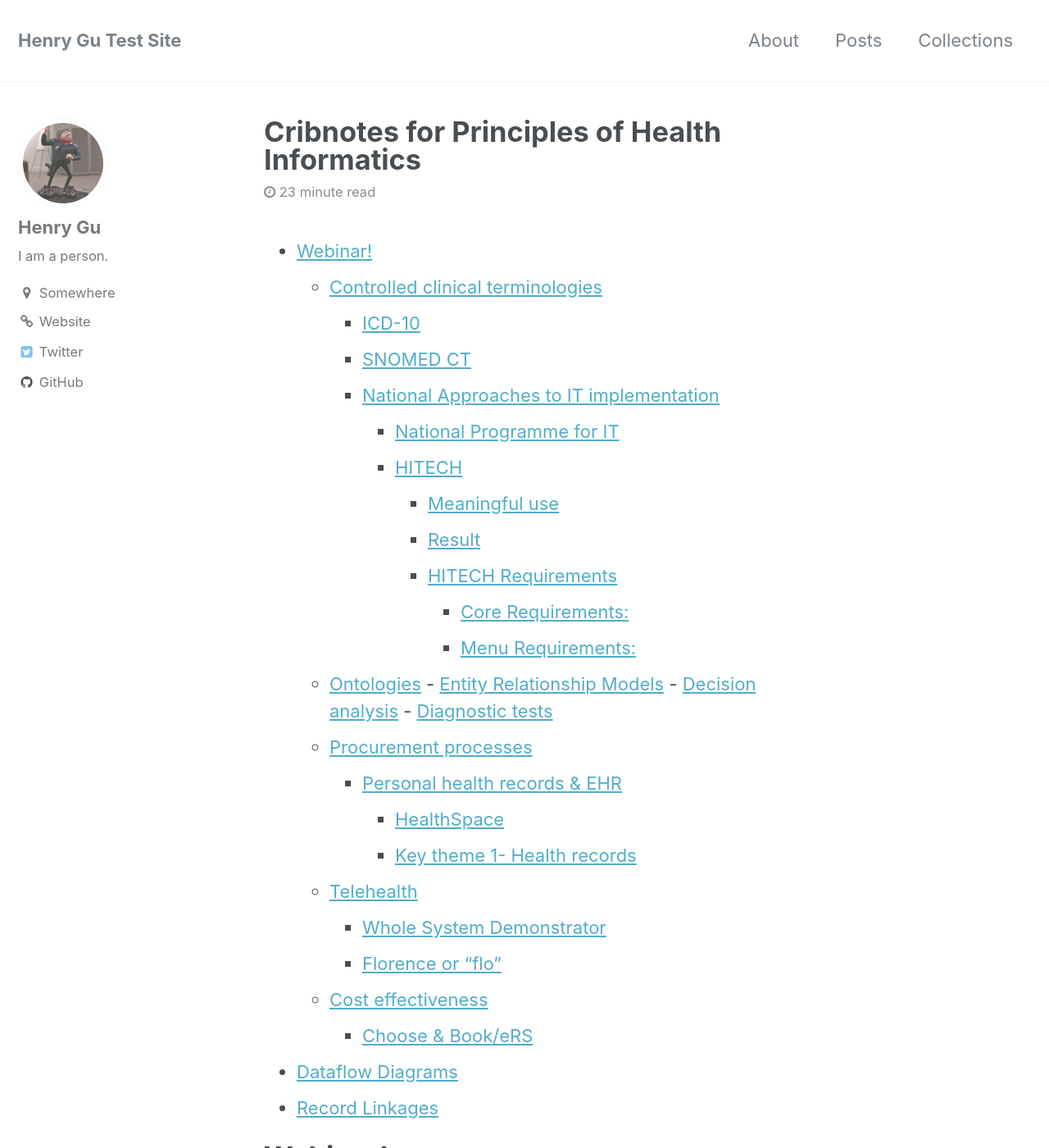
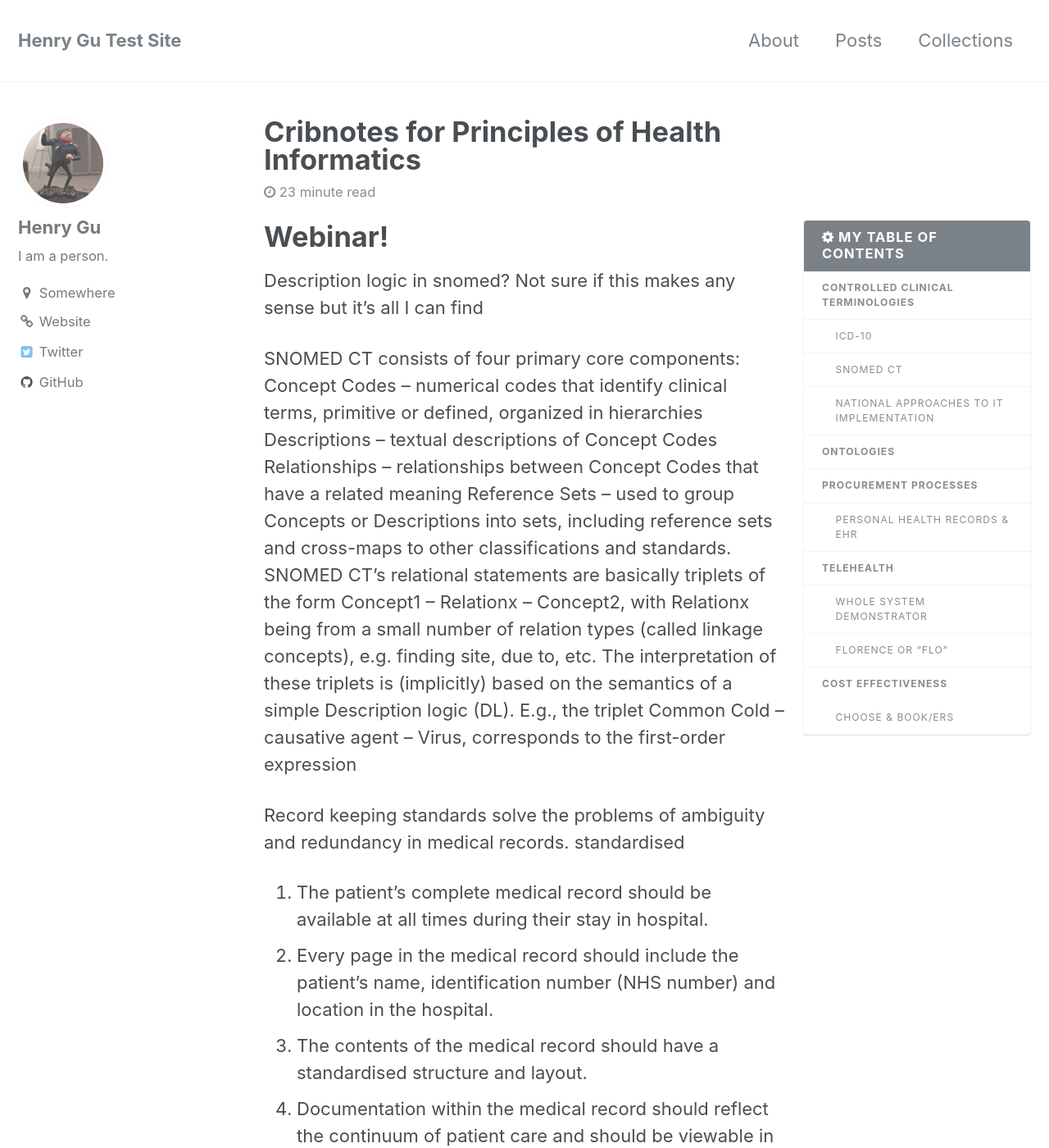
Before and after one commit to henryygu/henryygu.github.io, a Jekyll site: the page built from _posts/2017-11-03-Cribnotes.md, in a window 1280 px wide and 1400 px high. Shown: the whole window at 82% size. Built offline with Jekyll 4.4.1, drawn with Linux system fonts in a browser that asks for light colours.

Commit message:
Update 2017-11-03-Cribnotes.md

```diff
--- a/_posts/2017-11-03-Cribnotes.md
+++ b/_posts/2017-11-03-Cribnotes.md
@@ -2,43 +2,17 @@
 title: "Cribnotes for Principles of Health Informatics"
 excerpt: "Principles of Health Informatics UCL CHMEGH23"
 header:
-  teaser: "http://farm9.staticflickr.com/8426/7758832526_cc8f681e48_c.jpg"
+  teaser: ""
+categories:
+  - UCL
 tags:
   - UCL
   - Health Informatics
   - Notes
+toc: true
+toc_label: "My Table of Contents"
+toc_icon: "gear"
 ---
-<!-- TOC depthFrom:1 depthTo:6 withLinks:1 updateOnSave:1 orderedList:0 -->
-
-- [Webinar!](#webinar)
-	- [Controlled clinical terminologies](#controlled-clinical-terminologies)
-		- [ICD-10](#icd-10)
-		- [SNOMED CT](#snomed-ct)
-		- [National Approaches to IT implementation](#national-approaches-to-it-implementation)
-			- [National Programme for IT](#national-programme-for-it)
-			- [HITECH](#hitech)
-				- [Meaningful use](#meaningful-use)
-				- [Result](#result)
-				- [HITECH Requirements](#hitech-requirements)
-					- [Core Requirements:](#core-requirements)
-					- [Menu Requirements:](#menu-requirements)
-	- [Ontologies](#ontologies)
-					- [Entity Relationship Models](#entity-relationship-models)
-					- [Decision analysis](#decision-analysis)
-				- [Diagnostic tests](#diagnostic-tests)
-	- [Procurement processes](#procurement-processes)
-		- [Personal health records & EHR](#personal-health-records-ehr)
-			- [HealthSpace](#healthspace)
-			- [Key theme 1- Health records](#key-theme-1-health-records)
-	- [Telehealth](#telehealth)
-		- [Whole System Demonstrator](#whole-system-demonstrator)
-		- [Florence or “flo”](#florence-or-flo)
-	- [Cost effectiveness](#cost-effectiveness)
-		- [Choose & Book/eRS](#choose-bookers)
-- [Dataflow Diagrams](#dataflow-diagrams)
-- [Record Linkages](#record-linkages)
-
-<!-- /TOC -->
 
 # Webinar!
 Description logic in snomed? Not sure if this makes any sense but it’s all I can find
```
